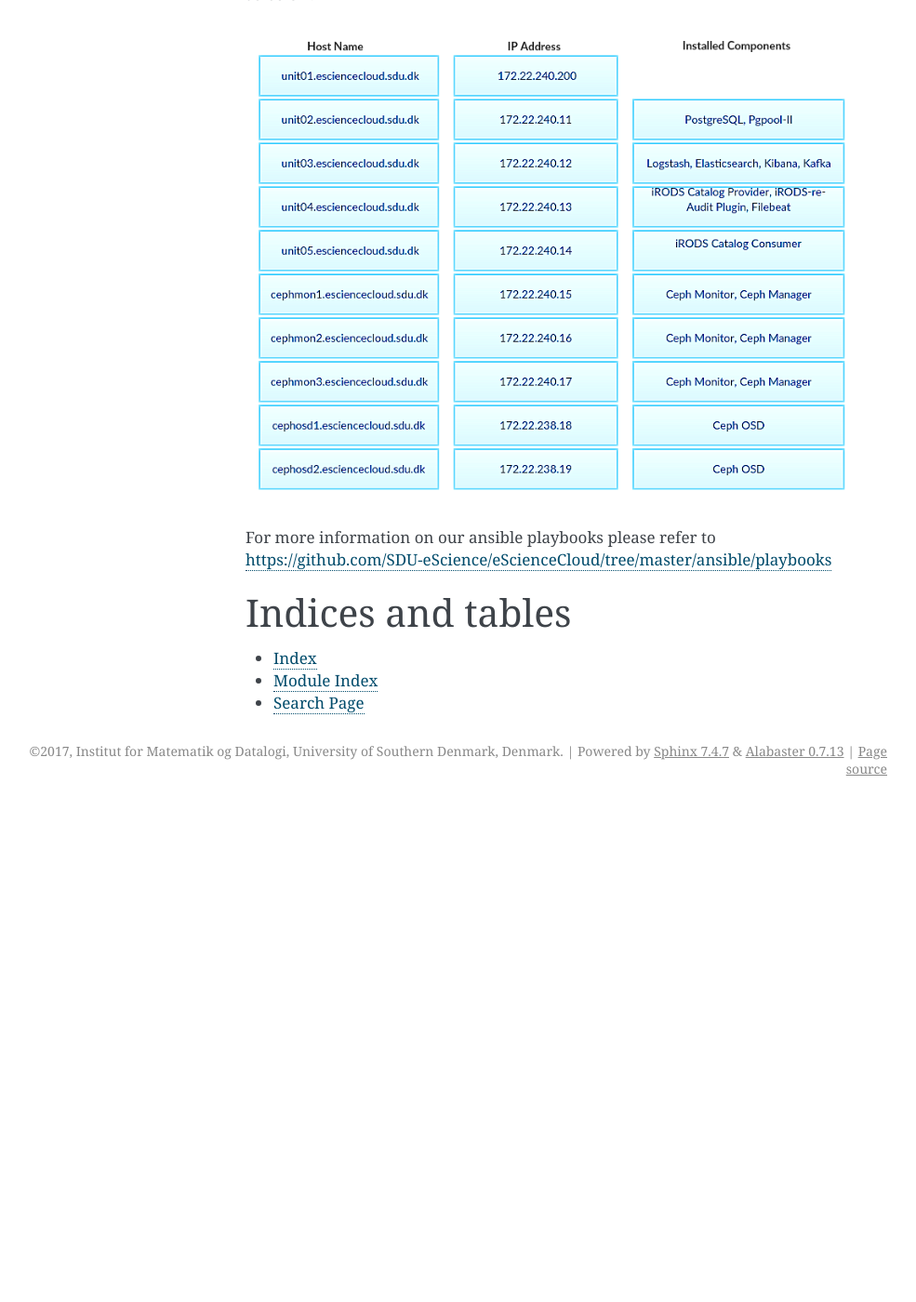
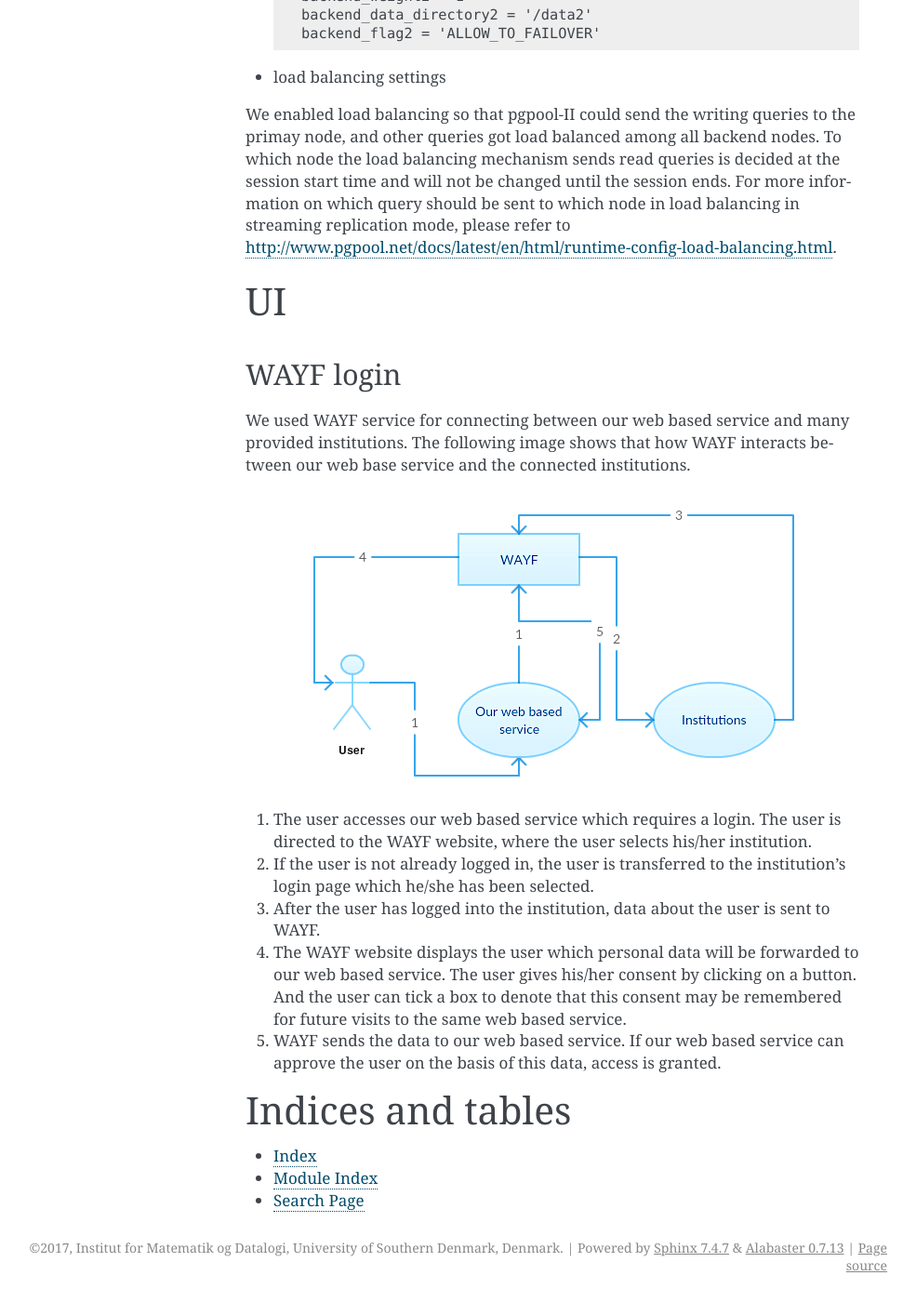
Before and after one commit to SDU-eScience/Documentation, a Sphinx documentation site: the page built from docs/source/index.rst, in a window 1280 px wide and 1400 px high, scrolled down 16998 px. Shown: the whole window at 93% size, without its empty margins (156-1141 px from the left). Built offline with Sphinx 7.4.7, drawn with Linux system fonts in a browser that asks for light colours; before the commit the page ends 17864 px from its top, so only the background shows below that; some of the changed text lies outside the part shown.

Commit message:
adding WAYF sub section within UI section

```diff
--- a/docs/source/index.rst
+++ b/docs/source/index.rst
@@ -11,16 +11,62 @@
 
 Components
 ==========
+* `ansible`_
 * `iRODS`_
 * `ceph`_
 * `irods-re-audit plugin and elastic stack`_
 * `postgreSQL hot standby & pgpool-II`_
-* `postgreSQL clusters`_
-* `Java JSF/Primefaces`_
-* `HPC`_
-* `ansible`_
-* `singularity`_
+* `UI`_
 
+
+ansible
+========
+We installed components against HPC nodes by ansible, which is an radically simple IT automation engine.
+
+ansible installation
+--------------------
+
+We installed EPEL first before installing Ansible.
+
+.. code-block:: yml
+
+   sudo yum install epel-release
+
+
+And then install Ansible.
+
+.. code-block:: yml
+
+   sudo yum install ansible
+
+
+ansible inventory configuration
+--------------------------------
+
+Ansible works against multiple HPC nodes in our infrastructure at the same time. It does this by selecting portions of the HPC nodeslisted in Ansible’s inventory, which locates at ``/etc/ansible/hosts``. The configuration for our Ansible's inventory is shown as bellow.
+
+.. code-block:: yml
+
+   [web]
+   web.esciencecloud.sdu.dk
+   [index]
+   index.esciencecloud.sdu.dk
+   [db]
+   db.esciencecloud.sdu.dk
+   [irods]
+   irods[1:2].esciencecloud.sdu.dk
+   [ceph-mon]
+   cephmon[1:3].esciencecloud.sdu.dk
+   [ceph-osd]
+   cephosd[1:2].esciencecloud.sdu.dk
+
+The components we have installed by Ansible accross our HPC nodes are shown as below.
+
+.. figure::  images/installed-components.png
+   :align:   center
+
+
+For more information on our ansible playbooks please refer to `<https://github.com/SDU-eScience/eScienceCloud/tree/master/ansible/playbooks>`_
 
 iRODS
 =====
@@ -622,62 +668,20 @@
 We enabled load balancing so that pgpool-II could send the writing queries to the primay node, and other queries got load balanced among all backend nodes. To which node the load balancing mechanism sends read queries is decided at the session start time and will not be changed until the session ends. For more information on which query should be sent to which node in load balancing in streaming replication mode, please refer to `<http://www.pgpool.net/docs/latest/en/html/runtime-config-load-balancing.html>`_.
 
 
-postgreSQL clusters
-===========
-Java JSF/Primefaces
-===================
-HPC
-====
-singularity
-===========
-ansible
-========
-We installed components against HPC nodes by ansible, which is an radically simple IT automation engine.
+UI
+==========
+WAYF login
+-----------
+We used WAYF service for connecting between our web based service and many provided institutions. The following image shows that how WAYF interacts between our web base service and the connected institutions.
 
-ansible installation
---------------------
-
-We installed EPEL first before installing Ansible.
-
-.. code-block:: yml
-
-   sudo yum install epel-release
-
-
-And then install Ansible.
-
-.. code-block:: yml
-
-   sudo yum install ansible
-
-
-ansible inventory configuration
---------------------------------
-
-Ansible works against multiple HPC nodes in our infrastructure at the same time. It does this by selecting portions of the HPC nodeslisted in Ansible’s inventory, which locates at ``/etc/ansible/hosts``. The configuration for our Ansible's inventory is shown as bellow.
-
-.. code-block:: yml
-
-   [web]
-   web.esciencecloud.sdu.dk
-   [index]
-   index.esciencecloud.sdu.dk
-   [db]
-   db.esciencecloud.sdu.dk
-   [irods]
-   irods[1:2].esciencecloud.sdu.dk
-   [ceph-mon]
-   cephmon[1:3].esciencecloud.sdu.dk
-   [ceph-osd]
-   cephosd[1:2].esciencecloud.sdu.dk
-
-The components we have installed by Ansible accross our HPC nodes are shown as below.
-
-.. figure::  images/installed-components.png
+.. figure::  images/WAFY.png
    :align:   center
 
-
-For more information on our ansible playbooks please refer to `<https://github.com/SDU-eScience/eScienceCloud/tree/master/ansible/playbooks>`_
+1. The user accesses our web based service which requires a login. The user is directed to the WAYF website, where the user selects his/her institution.
+2. If the user is not already logged in, the user is transferred to the institution’s login page which he/she has been selected.
+3. After the user has logged into the institution, data about the user is sent to WAYF.
+4. The WAYF website displays the user which personal data will be forwarded to our web based service. The user gives his/her consent by clicking on a button. And the user can tick a box to denote that this consent may be remembered for future visits to the same web based service.
+5. WAYF sends the data to our web based service. If our web based service can approve the user on the basis of this data, access is granted.
 
 
 .. toctree::
```
Also changed, not shown: docs/source/images/WAFY.png (added).
